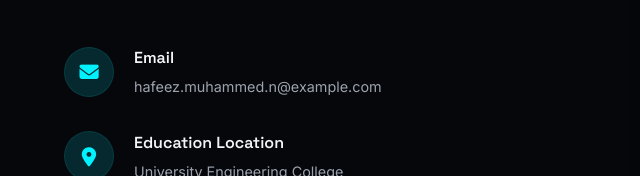
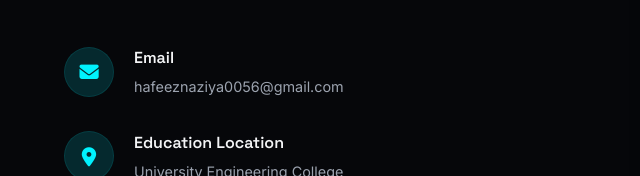
Before and after one commit to Hafeez2006/hafeez-portfolio, a plain HTML site: page index.html in a window 1280 px wide. Shown: the part 5092-5268 px from the top of the page, 0-640 px from the left. Drawn offline with Linux system fonts and the light colour scheme.

Commit message:
Updated portfolio with new changes

```diff
--- a/index.html
+++ b/index.html
@@ -394,7 +394,7 @@
                                 </div>
                                 <div>
                                     <h4>Email</h4>
-                                    <p><a href="mailto:hafeez.muhammed.n@example.com">hafeez.muhammed.n@example.com</a></p>
+                                    <p><a href="mailto:hafeeznaziya0056@gmail.com">hafeeznaziya0056@gmail.com</a></p>
                                 </div>
                             </div>
 
```
